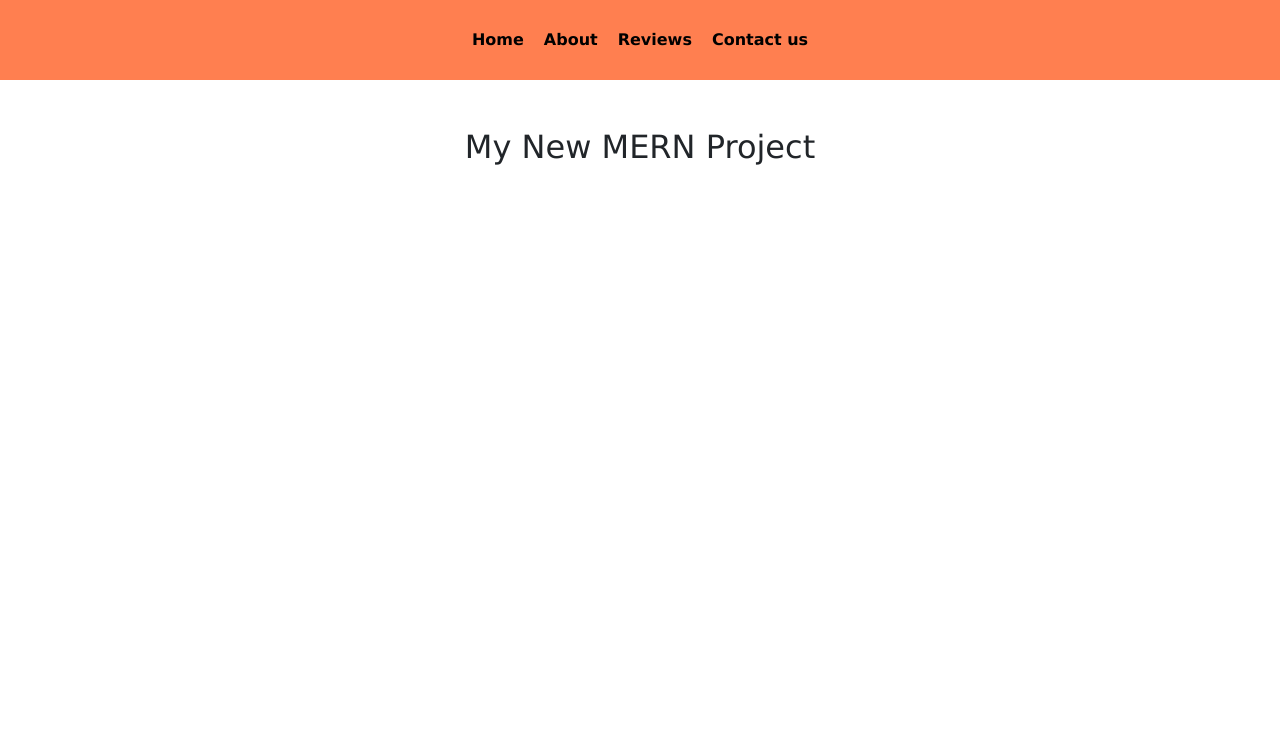
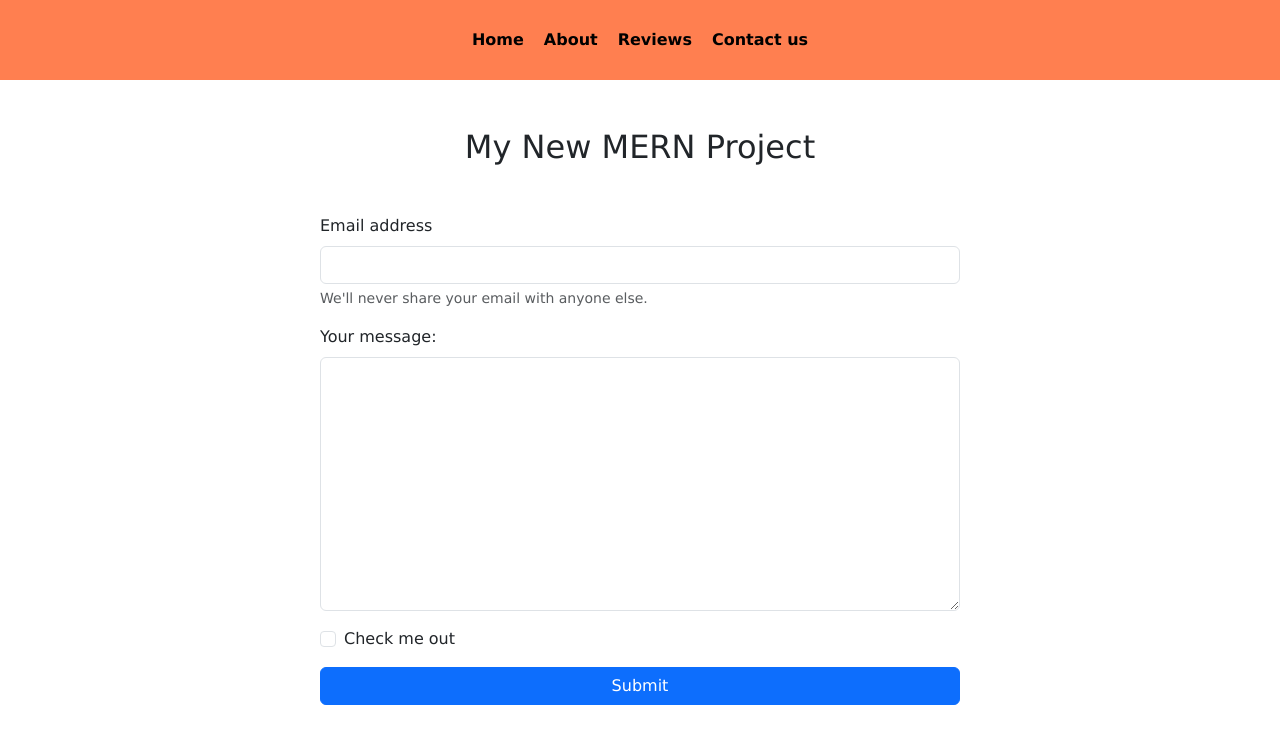
Before and after one commit to sayak-12/mern_project_form, a React (Vite) app in the folder client/: page /edit/1 in a window 1280 px wide. Shown: the top 744 px of the page. Built offline with nearby package versions, Linux system fonts and the light colour scheme; no server answers.

Commit message:
commit23

```diff
--- a/client/src/App.jsx
+++ b/client/src/App.jsx
@@ -6,6 +6,7 @@ import Home from "./pages/Home";
 import About from "./pages/About";
 import Works from "./pages/Works";
 import Form from "./pages/Form";
+import EditForm from "./pages/EditForm";
 
 function App() {
   return (
@@ -17,6 +18,7 @@ function App() {
           <Route path={"/about"} element={<About />} />
           <Route path={"/works"} element={<Works />} />
           <Route path={"/contact"} element={<Form />} />
+          <Route path={"/edit/:id"} element={<EditForm />} />
         </Routes>
     </>
   );
--- /dev/null
+++ b/client/src/pages/EditForm.jsx
@@ -0,0 +1,105 @@
+import "./pagesGlobal.css";
+import { useState, useEffect } from "react";
+import { useParams, useNavigate } from "react-router-dom";
+import axios from "axios";
+const EditForm = () => {
+  const {id} = useParams();
+  const navigate = useNavigate();
+  const [msg, setMsg] = useState({
+    name: "",
+    message: "",
+  });
+  const [error, setError] = useState(null);
+  const [res, setRes] = useState(null);
+
+  const handlechange = (e) => {
+    setMsg({ ...msg, [e.target.name]: e.target.value });
+  };
+  useEffect(() => {
+    axios
+      .get(`http://localhost:3000/details/${id}`)
+      .then((res) => setMsg({name: res.data.name,
+      message: res.data.message}));
+  }, [id]);
+  const handleSubmit = async (event) => {
+    event.preventDefault();
+    if (msg.name === "" || msg.message === "") {
+      setError("Please fill out all fields");
+    } else {
+      setError(null);
+      axios
+        .post(`http://localhost:3000/edit/${id}`, msg)
+        .then((response) => {
+          if (response.data.feedback == "Message successfully sent!") {
+            setRes(response.data.feedback);
+          } else {
+            setRes(null);
+            setError(response.data.feedback);
+          }
+          navigate("/works")
+        })
+    }
+  };
+  return (
+    <>
+      <form className="form">
+        <div className="error" style={{ color: "red", fontWeight: "bold" }}>
+          {error}
+        </div>
+        <div className="res" style={{ color: "green", fontWeight: "bold"  }}>
+          {res}
+        </div>
+        <div className="mb-3 w-50">
+          <label htmlFor="exampleInputEmail1" className="form-label">
+            Email address
+          </label>
+          <input
+            type="email"
+            name="name"
+            className="form-control"
+            id="exampleInputEmail1"
+            aria-describedby="emailHelp"
+            value={msg.name}
+            onChange={handlechange}
+          />
+          <div id="emailHelp" className="form-text">
+            We&apos;ll never share your email with anyone else.
+          </div>
+        </div>
+        <div className="mb-3  w-50">
+          <label htmlFor="exampleInputPassword1" className="form-label">
+            Your message:
+          </label>
+          <textarea
+            cols="30"
+            rows="10"
+            className="form-control"
+            id="exampleInputPassword1"
+            name="message"
+            defaultValue={msg.message}
+            onChange={handlechange}
+          ></textarea>
+        </div>
+        <div className="mb-3 form-check  w-50">
+          <input
+            type="checkbox"
+            className="form-check-input"
+            id="exampleCheck1"
+          />
+          <label className="form-check-label" htmlFor="exampleCheck1">
+            Check me out
+          </label>
+        </div>
+        <button
+          type="submit"
+          className="btn btn-primary  w-50"
+          onClick={handleSubmit}
+        >
+          Submit
+        </button>
+      </form>
+    </>
+  );
+};
+
+export default EditForm;
--- a/client/src/pages/Works.jsx
+++ b/client/src/pages/Works.jsx
@@ -1,8 +1,10 @@
 import "./pagesGlobal.css";
 import { useEffect, useState } from "react";
+import {Link, useNavigate } from "react-router-dom";
 import axios from "axios";
 import moment from "moment";
 const Works = () => {
+  const navigate = useNavigate();
   const [rev, setRev] = useState(null);
   useEffect(() => {
     axios
@@ -10,23 +12,32 @@ const Works = () => {
         .then((response) => {
           if (response.data) {
             console.log(response.data);
+            if (response.data.length == 0) {
+              setRev(null);
+              console.log("No data in messages");
+            }
             setRev(response.data);
           } else {
-            setRev(["No message to display"]);
+            setRev(null);
           }
         })
   }, [])
-  const updateEntry = (id) => {
-    console.log(id);
-  }
   const deleteEntry = (id) => {
-    console.log(id);
+    axios.delete(`http://localhost:3000/delete/${id}`).then((response) => {
+      setRev(response.data.content)
+      navigate("/works");
+    })
+    .catch((err) => {
+      alert(err.message);
+      navigate("/works");
+    })
   }
   return (
     <>
       <h2 className="h2 text-center mb-3 ">Our Reviews</h2>
       <div className="d-flex p-4 m-3">
-      {rev && rev.map((rev) =>{
+
+      {!rev ? (<h2 className="h2 text-center mb-3">No messages to show</h2>): (rev && rev.map((rev) =>{
         return (
           <div className="card mx-2" style={{ width: "12rem" }}  key={rev._id}>
             <div className="card-body">
@@ -34,13 +45,13 @@ const Works = () => {
               <p className="card-text">{rev.message}</p>
               <p style={{fontSize: "10px",marginBottom: "10px"}}>{moment((rev.createdAt)).fromNow()}</p>
               <div className="d-flex justify-content-between" role="group" aria-label="Basic example">
-                <button type="button" className="btn btn-outline-success btn-sm px-2" onClick={()=>{updateEntry(rev._id)}}>update</button>
+                <Link to={`/edit/${rev._id}`}><button type="button" className="btn btn-outline-success btn-sm px-2">update</button></Link>
                 <button type="button" className="btn btn-danger btn-sm px-2" onClick={()=>{deleteEntry(rev._id)}}>delete</button>
               </div>
             </div>
           </div>
         )
-      })}</div>
+      }))}</div>
     </>
   );
 };
```
Also changed, not shown: 2 other files (tests, documents, lock files or other folders).
